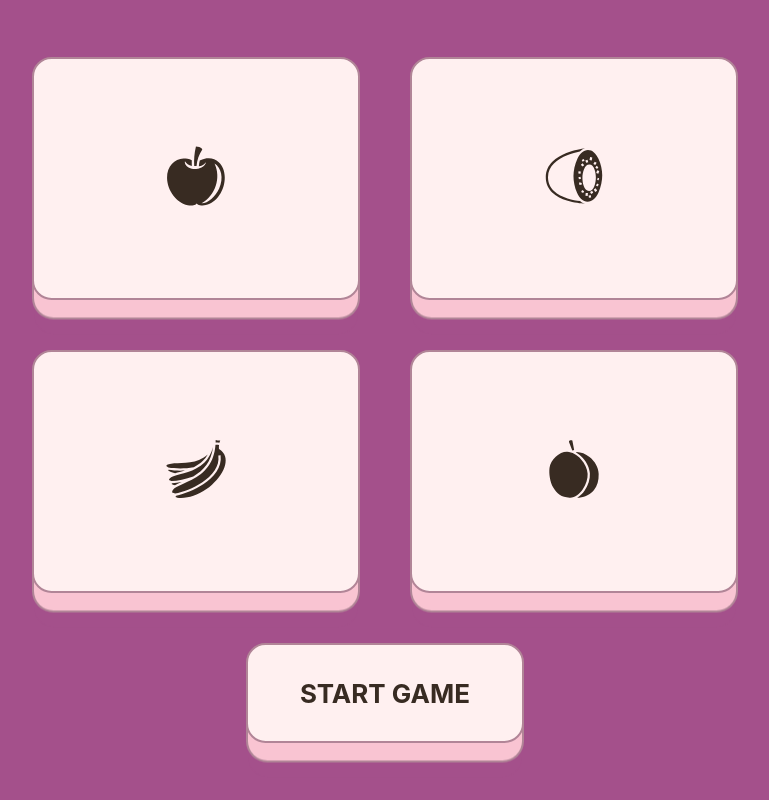
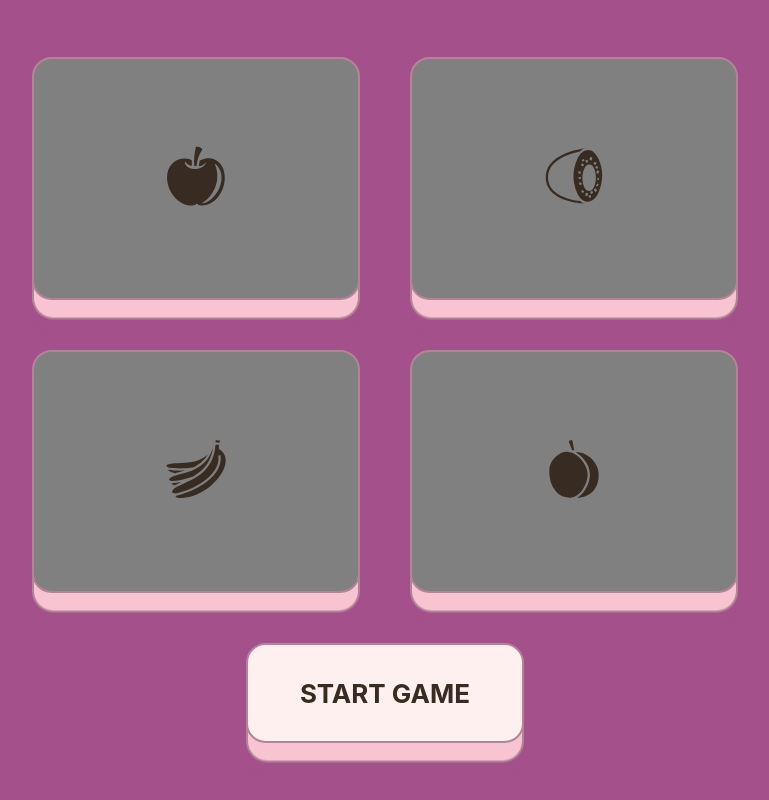
Before and after one commit to xSerafim/genius, a React (Vite) app: page / in a window 1280 px wide. Shown: the whole page, without its empty margins (255-1024 px from the left). Built offline with nearby package versions, Linux system fonts and the light colour scheme.

Commit message:
disable button when test is running

```diff
--- a/src/pages/Game/index.jsx
+++ b/src/pages/Game/index.jsx
@@ -1,3 +1,4 @@
+import { func } from 'prop-types';
 import React, { useContext, useEffect, useState } from 'react';
 import { GiShinyApple, GiKiwiFruit, GiBananaBunch, GiPeach } from "react-icons/gi";
 import GeniusContext from '../../context/GeniusContext';
@@ -10,6 +11,7 @@ function Game() {
   } = useContext(GeniusContext);
 
   const [buttonDisabled, setButtonDisabled] = useState(false);
+  const [buttonFruitsDisabled, setButtonFruitsDisabled] = useState(true);
   const [fruitSelected, setFruitSelected] = useState('');
   const [correctAnswer, setCorrectAnswer] = useState([]);
   const [playerAnswer, setPlayerAnswer] = useState([]);
@@ -18,8 +20,12 @@ function Game() {
     const randomNumber = Math.floor(Math.random() * 4);
     const randomFruit = fruits[randomNumber];
 
+    setCorrectAnswer(((prevState) => [...prevState, randomFruit]));
+  }
+
+  function disableStartButton() {
     setButtonDisabled(true);
-    setCorrectAnswer(((prevState) => [...prevState, randomFruit]));
+    handleGameLogic();
   }
 
   function handleUserInput(fruit) {
@@ -27,12 +33,14 @@ function Game() {
   }
 
   function teste() {
+    setButtonFruitsDisabled(true);
     const count = correctAnswer.length;
     let index = 0;
     const repeat = setInterval(() => {
       if (index === count) {
         setFruitSelected('');
         clearInterval(repeat);
+        setButtonFruitsDisabled(false);
       } else {
         setFruitSelected(correctAnswer[index]);
         index += 1;
@@ -53,10 +61,11 @@ function Game() {
   useEffect(() => {
     if (correctAnswer.length > 1) {
       teste();
-    } else {
+    } else if (correctAnswer.length === 1) {
       setFruitSelected(correctAnswer[0]);
       setTimeout(() => {
         setFruitSelected('');
+        setButtonFruitsDisabled(false);
       }, 1000)
     }
   }, [correctAnswer])
@@ -71,6 +80,7 @@ function Game() {
     <div>
       <div className="cardContainer">
         <button
+          disabled={ buttonFruitsDisabled }
           className={ fruitSelected === "apple" ? "card-selected card-selected-apple" : "card" }
           onClick={() => handleUserInput("apple")}
         >
@@ -78,6 +88,7 @@ function Game() {
         </button>
 
         <button
+          disabled={ buttonFruitsDisabled }
           className={ fruitSelected === "kiwi" ? "card-selected card-selected-kiwi" : "card" }
           onClick={() => handleUserInput("kiwi")}
         >
@@ -87,12 +98,14 @@ function Game() {
 
       <div className="cardContainer">
         <button
+          disabled={ buttonFruitsDisabled }
           className={ fruitSelected === "banana" ? "card-selected card-selected-banana" : "card" }
           onClick={() => handleUserInput("banana")}
         >
           <GiBananaBunch className="icons" />
         </button>
         <button
+          disabled={ buttonFruitsDisabled }
           className={ fruitSelected === "peach" ? "card-selected card-selected-peach" : "card" }
           onClick={() => handleUserInput("peach")}
         >
@@ -104,7 +117,7 @@ function Game() {
         <button
           disabled={ buttonDisabled }
           className="card game-start"
-          onClick={ handleGameLogic }>
+          onClick={ disableStartButton }>
           Start Game
         </button>
       </div>
```
